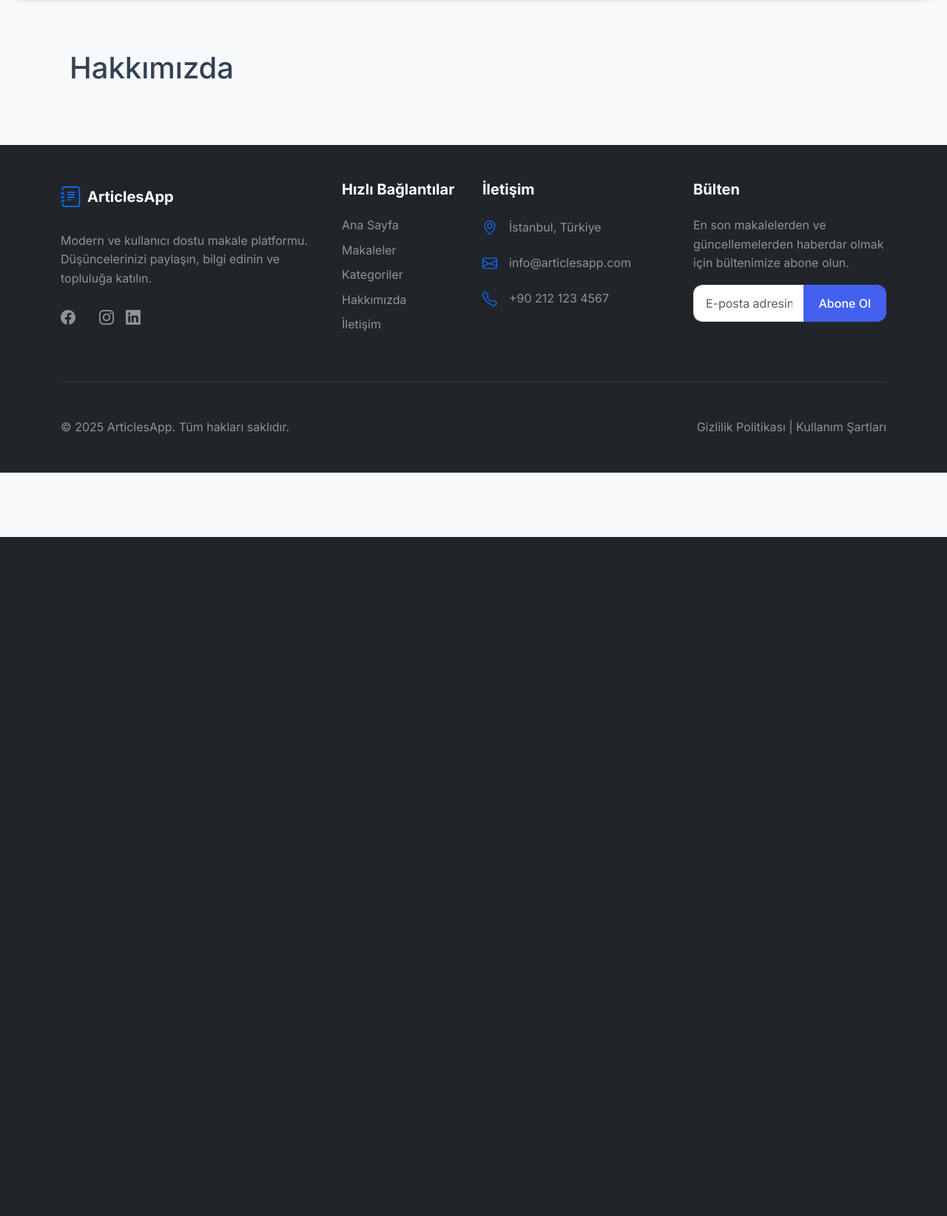
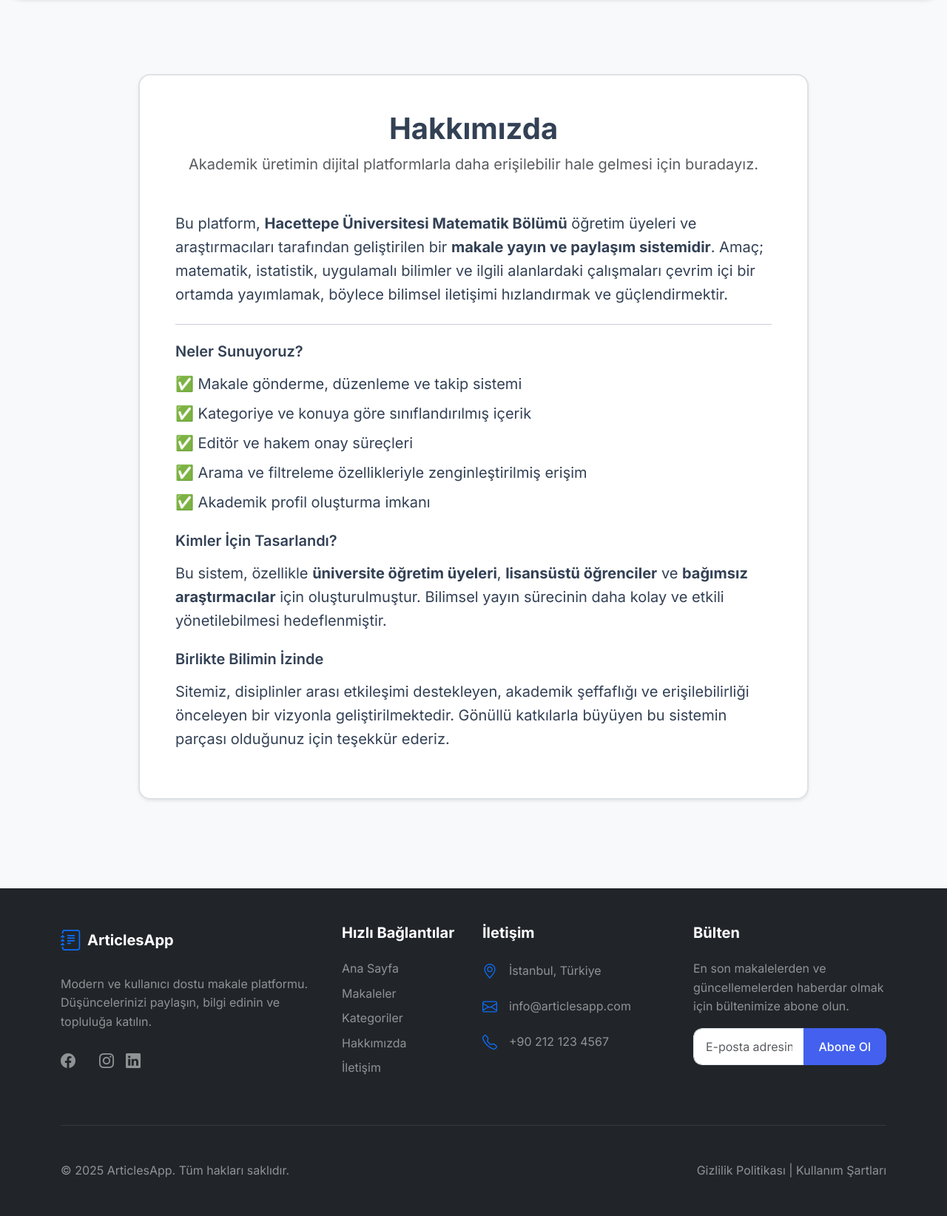
Before and after one commit to Mkosttak/JournalsApp, a Django app: page /about/ in a window 1280 px wide. Shown: the part 74-1718 px from the top of the page at 74% size. Before the commit the page ends 800 px from the top, so only its background shows below. Run offline with Django 5.2, Linux system fonts and the light colour scheme; some libraries are stand-ins or nearby versions.

Commit message:
sorunsuz bir website

```diff
--- a/articles/templates/articles/article-edit.html
+++ b/articles/templates/articles/article-edit.html
@@ -38,7 +38,7 @@
                                     <div class="flex-grow-1">
                                         {% if form.instance.file %}
                                             <a href="{{ form.instance.file.url }}" target="_blank" class="text-decoration-none" id="current-pdf-link">
-                                                <span class="fw-bold d-block text-truncate" id="current-pdf-name" data-original-name="Şu anki: {{ form.instance.file.name }}" style="max-width: 90%; cursor: pointer;">Şu anki: {{ form.instance.file.name|truncatechars:30 }}</span>
+                                                <span class="fw-bold d-block text-truncate" id="current-pdf-name" data-original-name="Mevcut: {{ form.instance.file.name }}" style="max-width: 90%; cursor: pointer;">Mevcut Dosya: {{ form.instance.file.name|truncatechars:30 }}</span>
                                             </a>
                                         {% else %}
                                             <span class="fw-bold d-block text-truncate" id="current-pdf-name" data-original-name="PDF silindi" style="max-width: 90%;">Mevcut PDF Yok</span>
--- a/articles/templates/articles/details.html
+++ b/articles/templates/articles/details.html
@@ -11,7 +11,7 @@
 <div class="container py-4">
     <nav aria-label="breadcrumb" class="mb-4">
         <ol class="breadcrumb">
-            <li class="breadcrumb-item"><a href="{% url 'pages:index' %}" class="text-decoration-none">Makaleler</a></li>
+            <li class="breadcrumb-item"><a href="{% url 'articles:index' %}" class="text-decoration-none">Makaleler</a></li>
             <li class="breadcrumb-item active" aria-current="page">{{ article.title }}</li>
         </ol>
     </nav>
--- a/pages/templates/pages/about.html
+++ b/pages/templates/pages/about.html
@@ -1,17 +1,59 @@
-{% extends 'layout.html' %}
+{% extends "layout.html" %}
 
-{% block page_title %}
-    Hakkımızda
+{% block title %}
+    Hakkımızda - Hacettepe Matematik
 {% endblock %}
 
+{% block content %}
 
-{% block content %}
-    <div class="container mt-3">
-        <div class="row">
-            <div class="col-12">
-                <h1>Hakkımızda</h1>
-            </div>
+<section class="py-5" style="background-color: #f8f9fa;">
+  <div class="container">
+    <div class="row justify-content-center">
+      <div class="col-lg-10">
+
+        <div class="bg-white border border-2 rounded-4 shadow-sm p-5">
+
+          <div class="text-center mb-5">
+            <h1 class="fw-bold">Hakkımızda</h1>
+            <p class="text-muted fs-5">
+              Akademik üretimin dijital platformlarla daha erişilebilir hale gelmesi için buradayız.
+            </p>
+          </div>
+
+          <p class="fs-5">
+            Bu platform, <strong>Hacettepe Üniversitesi Matematik Bölümü</strong> öğretim üyeleri ve araştırmacıları tarafından
+            geliştirilen bir <strong>makale yayın ve paylaşım sistemidir</strong>. Amaç; matematik, istatistik, uygulamalı bilimler ve
+            ilgili alanlardaki çalışmaları çevrim içi bir ortamda yayımlamak, böylece bilimsel iletişimi hızlandırmak ve güçlendirmektir.
+          </p>
+
+          <hr class="my-4">
+
+          <h3 class="h5 fw-semibold mb-3">Neler Sunuyoruz?</h3>
+          <ul class="list-unstyled fs-5 mb-4">
+            <li class="mb-2">✅ Makale gönderme, düzenleme ve takip sistemi</li>
+            <li class="mb-2">✅ Kategoriye ve konuya göre sınıflandırılmış içerik</li>
+            <li class="mb-2">✅ Editör ve hakem onay süreçleri</li>
+            <li class="mb-2">✅ Arama ve filtreleme özellikleriyle zenginleştirilmiş erişim</li>
+            <li class="mb-2">✅ Akademik profil oluşturma imkanı</li>
+          </ul>
+
+          <h3 class="h5 fw-semibold mb-3">Kimler İçin Tasarlandı?</h3>
+          <p class="fs-5 mb-4">
+            Bu sistem, özellikle <strong>üniversite öğretim üyeleri</strong>, <strong>lisansüstü öğrenciler</strong> ve <strong>bağımsız araştırmacılar</strong>
+            için oluşturulmuştur. Bilimsel yayın sürecinin daha kolay ve etkili yönetilebilmesi hedeflenmiştir.
+          </p>
+
+          <h3 class="h5 fw-semibold mb-3">Birlikte Bilimin İzinde</h3>
+          <p class="fs-5">
+            Sitemiz, disiplinler arası etkileşimi destekleyen, akademik şeffaflığı ve erişilebilirliği önceleyen bir vizyonla geliştirilmektedir.
+            Gönüllü katkılarla büyüyen bu sistemin parçası olduğunuz için teşekkür ederiz.
+          </p>
 
         </div>
+
+      </div>
     </div>
+  </div>
+</section>
+
 {% endblock %}
```
Also changed, not shown: articles/templates/articles/article-delete.html (+2 -8 lines), articles/templates/articles/index.html (+5 -11 lines), articles/templates/articles/list.html (+1 -9 lines), articles/templates/articles/partials/_categories.html (+6 -3 lines), pages/templates/pages/admin-contact.html (+5 -8 lines), account/migrations/0013_alter_author_profile_image.py (added), articles/migrations/0036_article_download_count_article_view_count.py (added), articles/migrations/0037_remove_article_download_count.py (added), articles/migrations/0038_remove_article_view_count.py (added), db.sqlite3, pages/migrations/0002_subscriber.py (added), uploads/author_profiles/default.png (added).
